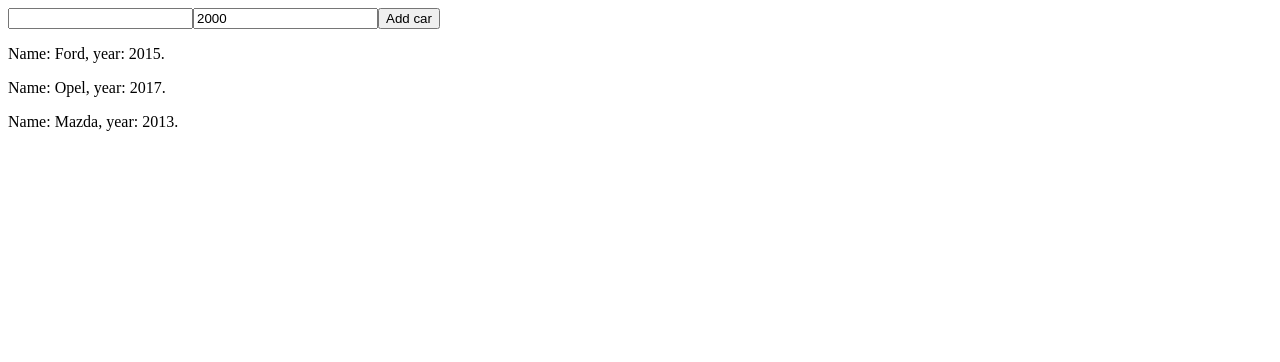
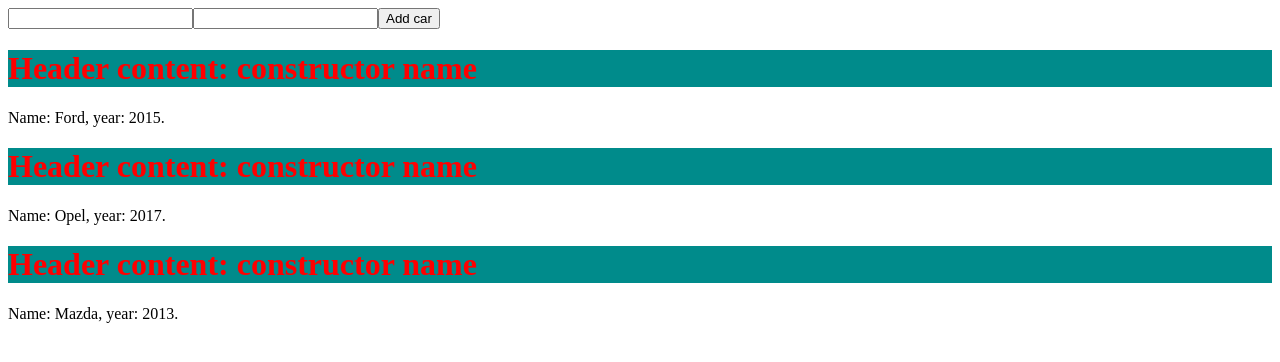
Before and after one commit to CoolRuslanCool/angularApp, an Angular app: page / in a window 1280 px wide. Shown: the top 362 px of the page. Built offline with nearby package versions, Linux system fonts and the light colour scheme.

Commit message:
create directive and View/ContentChild

```diff
--- a/src/app/add-car/add-car.component.html
+++ b/src/app/add-car/add-car.component.html
@@ -1,3 +1,5 @@
-<input type="text" [(ngModel)]="name">
-<input type="number" [(ngModel)]="year">
-<button type="button" (click)="addEventEmit()">Add car</button>
+<input type="text" #labelName>
+<!--<input type="text" [(ngModel)]="name">-->
+<!--<input type="number" [(ngModel)]="year">-->
+<input type="number" #labelYear>
+<button type="button" (click)="addEventEmit(labelName)">Add car</button>
--- a/src/app/add-car/add-car.component.ts
+++ b/src/app/add-car/add-car.component.ts
@@ -1,4 +1,4 @@
-import {Component, EventEmitter, OnInit, Output} from '@angular/core';
+import {Component, EventEmitter, OnInit, Output, ElementRef, ViewChild} from '@angular/core';
 
 @Component({
   selector: 'app-add-car',
@@ -7,24 +7,31 @@
 })
 export class AddCarComponent implements OnInit {
 
-  name = '';
-  year = 2000;
+
+
+  // name = '';
+  // year = 2000;
 
   @Output('addCar')
   addEmitter = new EventEmitter<{name: string, year: number}>();
+
+  @ViewChild('labelYear')
+  inputYearLabel: ElementRef;
 
   constructor() { }
 
   ngOnInit() {
   }
 
-  addEventEmit() {
+  addEventEmit(name: HTMLInputElement) {
     this.addEmitter.emit({
-      name: this.name,
-      year: this.year
+      name: name.value,
+      year: +this.inputYearLabel.nativeElement.value
     });
 
-    this.name = '';
-    this.year = 2000;
+    name.value = '';
+    this.inputYearLabel.nativeElement.value = 2000;
+    // this.name = '';
+    // this.year = 2000;
   }
 }
--- a/src/app/app.module.ts
+++ b/src/app/app.module.ts
@@ -7,6 +7,7 @@
 import { CarComponent } from './car/car.component';
 import { CarsComponent } from './cars/cars.component';
 import { AddCarComponent } from './add-car/add-car.component';
+import { TextColorDirective } from './directives/text-color.directive';
 
 @NgModule({
   declarations: [
@@ -14,7 +15,8 @@
     MyComponent,
     CarComponent,
     CarsComponent,
-    AddCarComponent
+    AddCarComponent,
+    TextColorDirective
   ],
   imports: [
     BrowserModule,
--- a/src/app/car/car.component.html
+++ b/src/app/car/car.component.html
@@ -1,3 +1,5 @@
+<ng-content></ng-content>
+
 <p>
   Name: {{ car.name }}, year: {{ car.year }}.
 </p>
--- a/src/app/car/car.component.ts
+++ b/src/app/car/car.component.ts
@@ -1,18 +1,28 @@
-import { Component, OnInit, Input } from '@angular/core';
+import {Component, OnInit, Input, ViewChild, AfterViewInit, ContentChild, ElementRef} from '@angular/core';
 
 @Component({
   selector: 'app-car',
   templateUrl: './car.component.html',
   styleUrls: ['./car.component.css']
 })
-export class CarComponent implements OnInit {
+export class CarComponent implements OnInit, AfterViewInit {
+
+  // name: 'refName';
 
   @Input()
   car: {name: string, year: number};
+  @ContentChild
+  ('headerContent')
+  header: ElementRef;
 
   constructor() { }
 
   ngOnInit() {
   }
 
+  ngAfterViewInit(): void {
+    console.log(this.header);
+    // console.log(this.header.nativeElement.innerText);
+  }
+
 }
--- a/src/app/cars/cars.component.html
+++ b/src/app/cars/cars.component.html
@@ -1,4 +1,6 @@
 
 <app-add-car (addCar)="addCar($event)"></app-add-car>
 
-<app-car *ngFor="let carItem of cars; let idx = index" [car]="carItem"></app-car>
+<app-car *ngFor="let carItem of cars; let idx = index" [car]="carItem">
+  <h1 appTextColor #headerContent>Header content:  {{ get() }}</h1>
+</app-car>
--- a/src/app/cars/cars.component.ts
+++ b/src/app/cars/cars.component.ts
@@ -7,17 +7,25 @@
 })
 export class CarsComponent implements OnInit {
 
+  name: string;
+
   cars: { name: string; year: number }[] = [
     {name: 'Ford', year: 2015},
     {name: 'Opel', year: 2017},
     {name: 'Mazda', year: 2013}
   ];
 
-  constructor() { }
+  constructor() {
+    this.name = 'constructor name';
+  }
 
   ngOnInit() {
   }
 
+  get() {
+    console.log('log before get name: ' + this.name);
+    return this.name;
+  }
   addCar(car) {
     this.cars.push(car);
   }
--- /dev/null
+++ b/src/app/directives/text-color.directive.ts
@@ -0,0 +1,17 @@
+import {Directive, ElementRef, OnInit} from '@angular/core';
+
+@Directive({
+  selector: '[appTextColor]'
+})
+export class TextColorDirective implements OnInit {
+
+  constructor(private element: ElementRef) {}
+
+  ngOnInit(): void {
+    const style = this.element.nativeElement.style;
+    style.color = 'red';
+    style.backgroundColor = 'darkcyan';
+  }
+
+
+}
```
